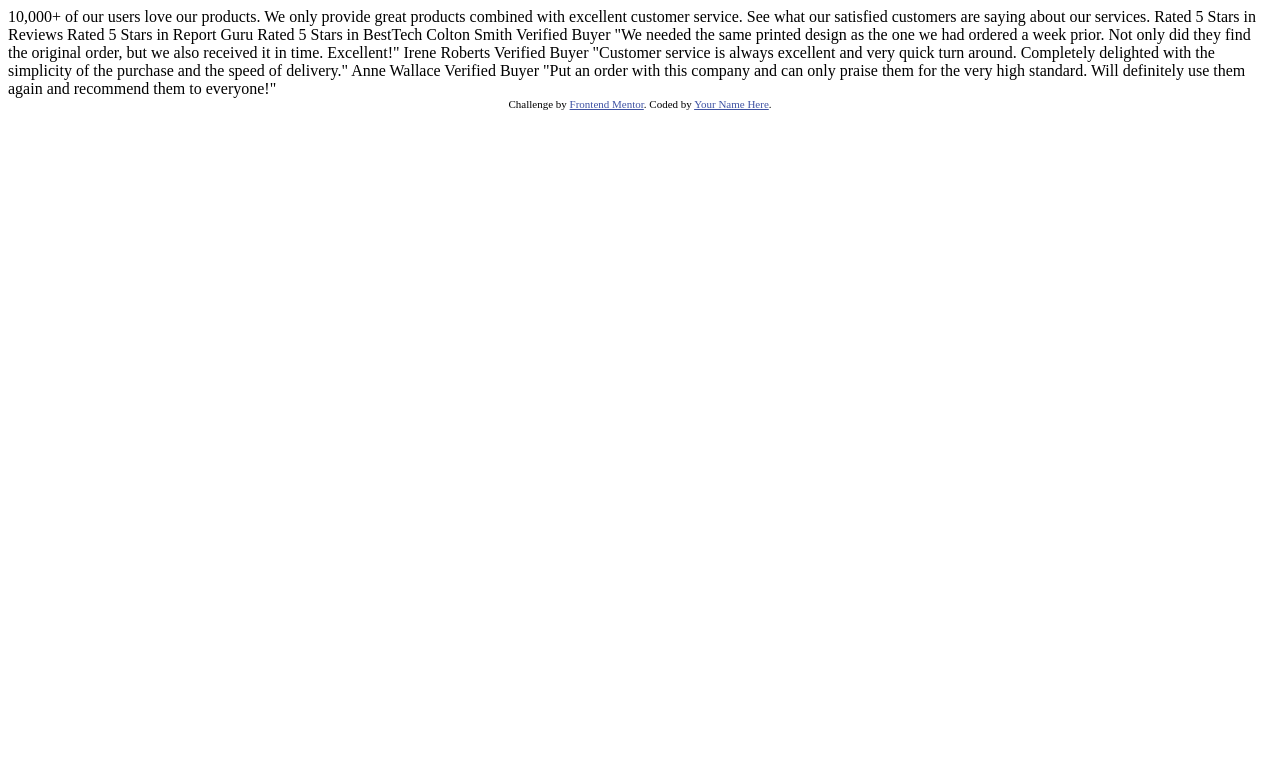
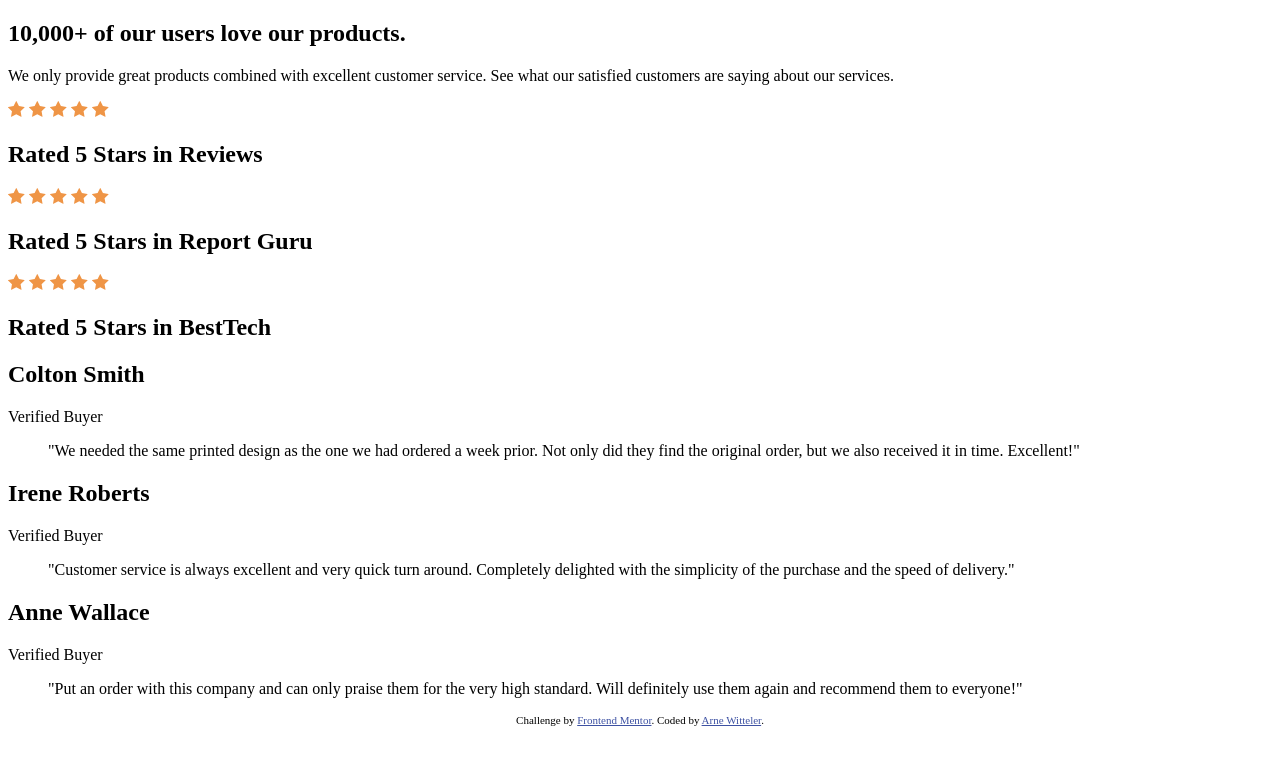
Before and after one commit to arne-witteler/social-proof-section, a plain HTML site: page index.html in a window 1280 px wide. Drawn offline with Linux system fonts and the light colour scheme.

Commit message:
add html tags & overall structure, outsoure styling in styles.css, add variables file

```diff
--- a/index.html
+++ b/index.html
@@ -1,9 +1,9 @@
 <!DOCTYPE html>
 <html lang="en">
   <head>
-    <meta charset="UTF-8" />
-    <meta name="viewport" content="width=device-width, initial-scale=1.0" />
-    <!-- displays site properly based on user's device -->
+    <meta charset="UTF-8"/>
+    <meta name="viewport" content="width=device-width, initial-scale=1.0"/>
+    <link rel="stylesheet" href="./styles/styles.css"/>
 
     <link
       rel="icon"
@@ -13,49 +13,72 @@
 />
 
     <title>Frontend Mentor | Social proof section</title>
-
-    <!-- Feel free to remove these styles or customise in your own stylesheet 👍 -->
-    <style>
-      .attribution {
-        font-size: 11px;
-        text-align: center;
-      }
-      .attribution a {
-        color: hsl(228, 45%, 44%);
-      }
-    </style>
   </head>
   <body>
-    10,000+ of our users love our products.
-
-    We only provide great products combined with excellent customer service.
-    See what our satisfied customers are saying about our services.
-
-    Rated 5 Stars in Reviews
-    Rated 5 Stars in Report Guru
-    Rated 5 Stars in BestTech
-
-    Colton Smith
-    Verified Buyer
+    <main class="social-proof">
+      <section class="social-proof__intro">
+        <h1>10,000+ of our users love our products.</h1>
+        <p>We only provide great products combined with excellent customer service. See what our satisfied customers are saying about our services.</p>
+      </section>
+      <section class="social-proof__ratings">
+        <div class="ratings__item">
+          <img src="./images/icon-star.svg" alt="Star Icon"/>
+          <img src="./images/icon-star.svg" alt="Star Icon"/>
+          <img src="./images/icon-star.svg" alt="Star Icon"/>
+          <img src="./images/icon-star.svg" alt="Star Icon"/>
+          <img src="./images/icon-star.svg" alt="Star Icon"/>
+          <h2 class="rating__title">Rated 5 Stars in Reviews</h2>
+        </div>
+        <div class="ratings__item">
+          <img src="./images/icon-star.svg" alt="Star Icon"/>
+          <img src="./images/icon-star.svg" alt="Star Icon"/>
+          <img src="./images/icon-star.svg" alt="Star Icon"/>
+          <img src="./images/icon-star.svg" alt="Star Icon"/>
+          <img src="./images/icon-star.svg" alt="Star Icon"/>
+          <h2 class="rating__title">Rated 5 Stars in Report Guru</h2>
+        </div>
+        <div class="ratings__item">
+          <img src="./images/icon-star.svg" alt="Star Icon"/>
+          <img src="./images/icon-star.svg" alt="Star Icon"/>
+          <img src="./images/icon-star.svg" alt="Star Icon"/>
+          <img src="./images/icon-star.svg" alt="Star Icon"/>
+          <img src="./images/icon-star.svg" alt="Star Icon"/>
+          <h2 class="rating__title">Rated 5 Stars in BestTech</h2>
+        </div>
+      </section>
+      <section class="social-proof__testimonials">
+        <div class="testimonials__item">
+          <h2 class="testimonial__name">Colton Smith</h2>
+          <p class="testimonial__status">Verified Buyer</p>
+          <blockquote class="testimonial__quote">
             "We needed the same printed design as the one we had ordered a week prior.
             Not only did they find the original order, but we also received it in time.
             Excellent!"
-
-    Irene Roberts
-    Verified Buyer
+          </blockquote>
+        </div>
+        <div class="testimonials__item">
+          <h2 class="testimonial__name">Irene Roberts</h2>
+          <p class="testimonial__status">Verified Buyer</p>
+          <blockquote class="testimonial__quote">
             "Customer service is always excellent and very quick turn around. Completely
             delighted with the simplicity of the purchase and the speed of delivery."
-
-    Anne Wallace
-    Verified Buyer
+          </blockquote>
+        </div>
+        <div class="testimonials__item">
+          <h2 class="testimonial__name">Anne Wallace</h2>
+          <p class="testimonial__status">Verified Buyer</p>
+          <blockquote class="testimonial__quote">
             "Put an order with this company and can only praise them for the very high
             standard. Will definitely use them again and recommend them to everyone!"
-
+          </blockquote>
+        </div>
+      </section>
+    </main>
     <div class="attribution">
       Challenge by
       <a href="https://www.frontendmentor.io?ref=challenge" target="_blank"
         >Frontend Mentor</a
-      >. Coded by <a href="#">Your Name Here</a>.
+      >. Coded by <a href="https://github.com/arne-witteler">Arne Witteler</a>.
     </div>
   </body>
 </html>
--- /dev/null
+++ b/styles/styles.css
@@ -0,0 +1,9 @@
+@import url(variables.css);
+
+.attribution {
+  font-size: 11px;
+  text-align: center;
+}
+.attribution a {
+  color: hsl(228, 45%, 44%);
+}
```
Also changed, not shown: styles/variables.css (added). Lines whose indentation alone changed are shown as unchanged.
